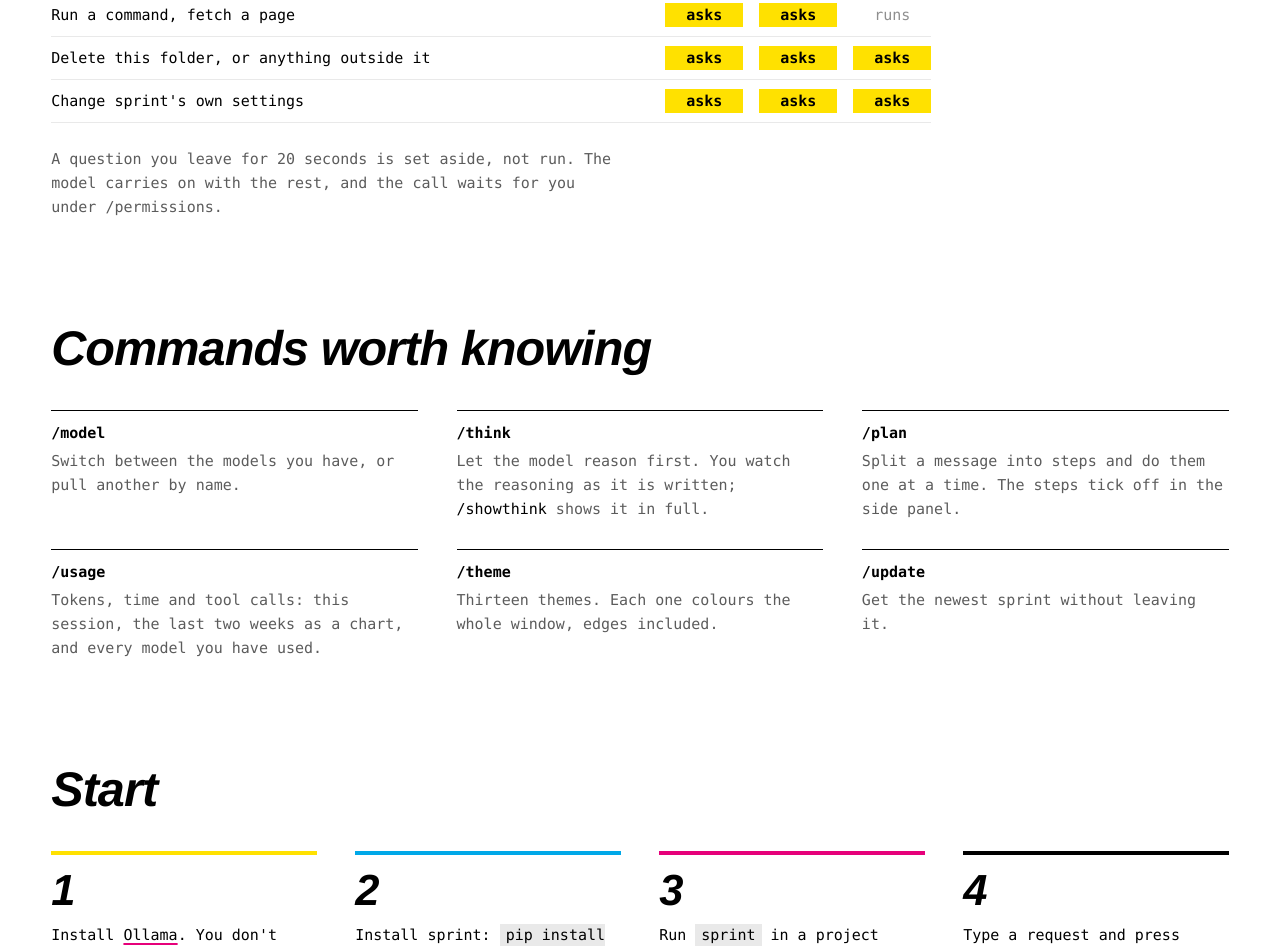
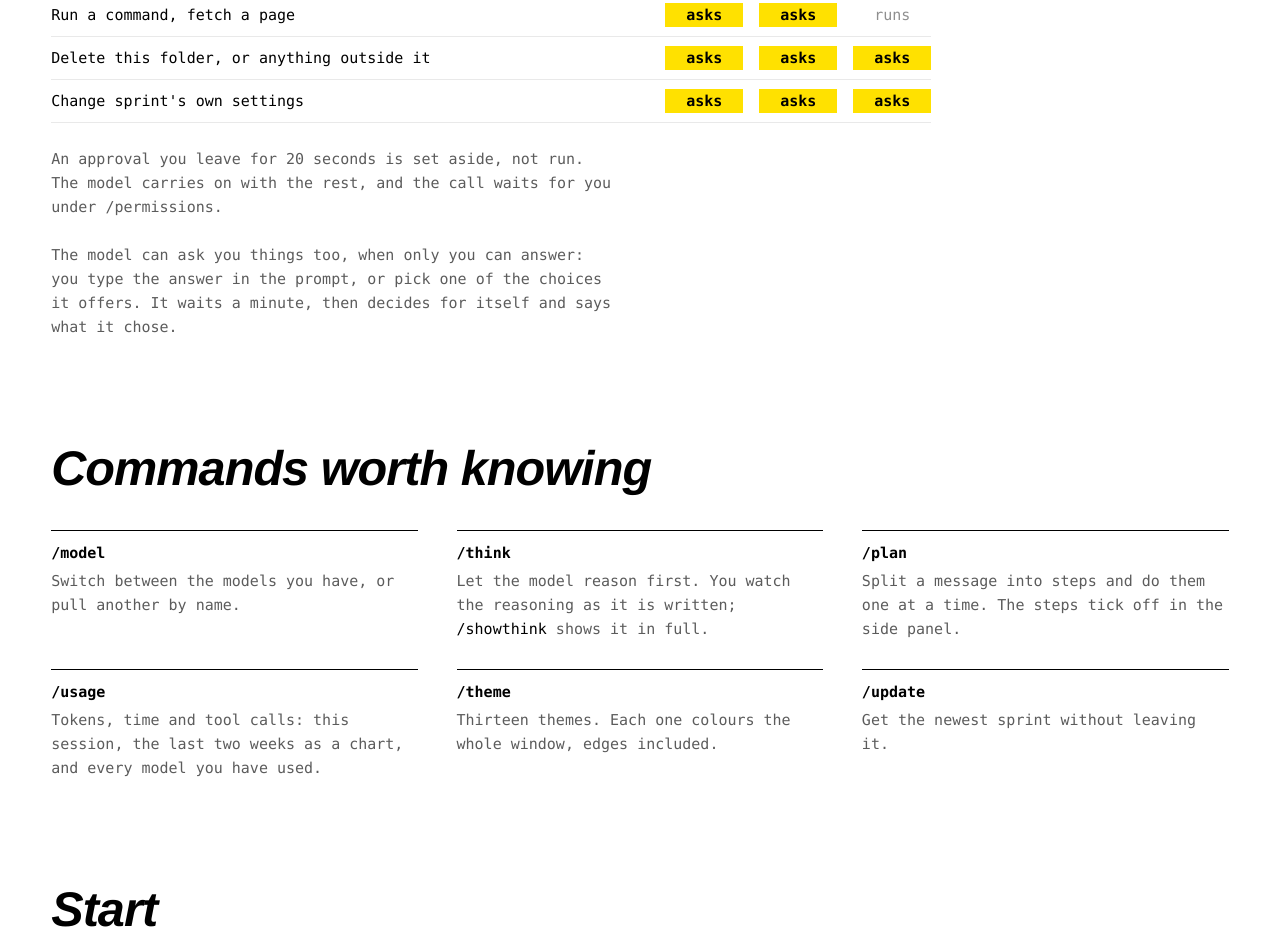
Before and after one commit to Vasiniks/sprint, a plain HTML site: page sitegen/page.html in a window 1280 px wide. Shown: the part 2728-3675 px from the top of the page. Drawn offline with Linux system fonts and the light colour scheme.

Commit message:
Site: the model can ask you things too
Co-Authored-By: Claude Fable 5.2 <noreply@anthropic.com>

```diff
--- a/sitegen/page.html
+++ b/sitegen/page.html
@@ -367,7 +367,8 @@ hello world</div></div>
     <div class="rr" role="row"><span role="rowheader">Delete this folder, or anything outside it</span><u role="cell">asks</u><u role="cell">asks</u><u role="cell">asks</u></div>
     <div class="rr" role="row"><span role="rowheader">Change sprint's own settings</span><u role="cell">asks</u><u role="cell">asks</u><u role="cell">asks</u></div>
   </div>
-  <p class="note">A question you leave for 20 seconds is set aside, not run. The model carries on with the rest, and the call waits for you under <code>/permissions</code>.</p>
+  <p class="note">An approval you leave for 20 seconds is set aside, not run. The model carries on with the rest, and the call waits for you under <code>/permissions</code>.</p>
+  <p class="note">The model can ask you things too, when only you can answer: you type the answer in the prompt, or pick one of the choices it offers. It waits a minute, then decides for itself and says what it chose.</p>
 </section>
 
 <section id="commands">
```
